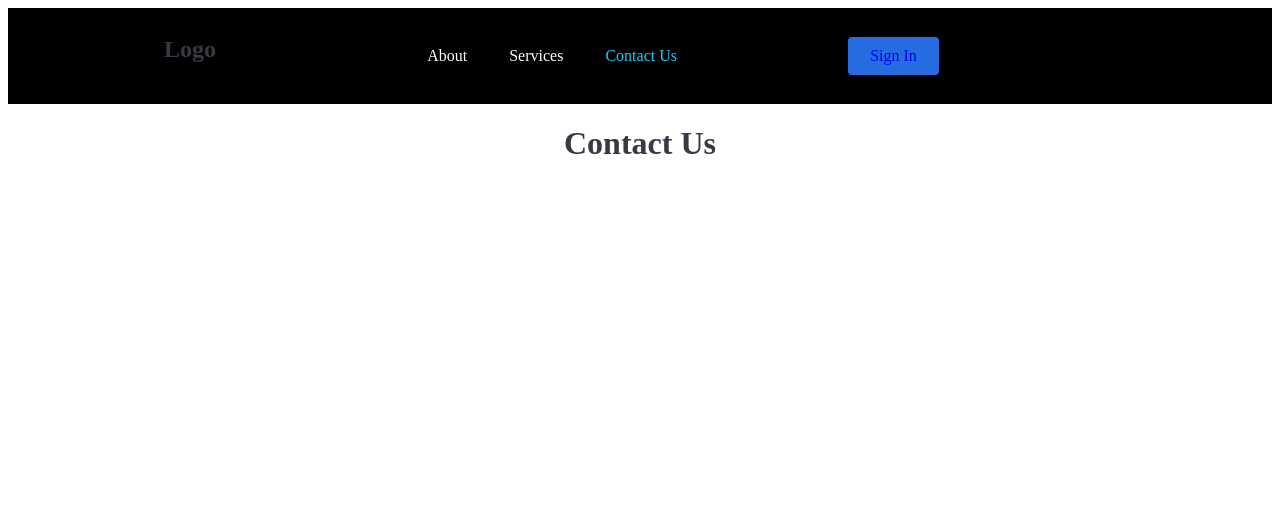
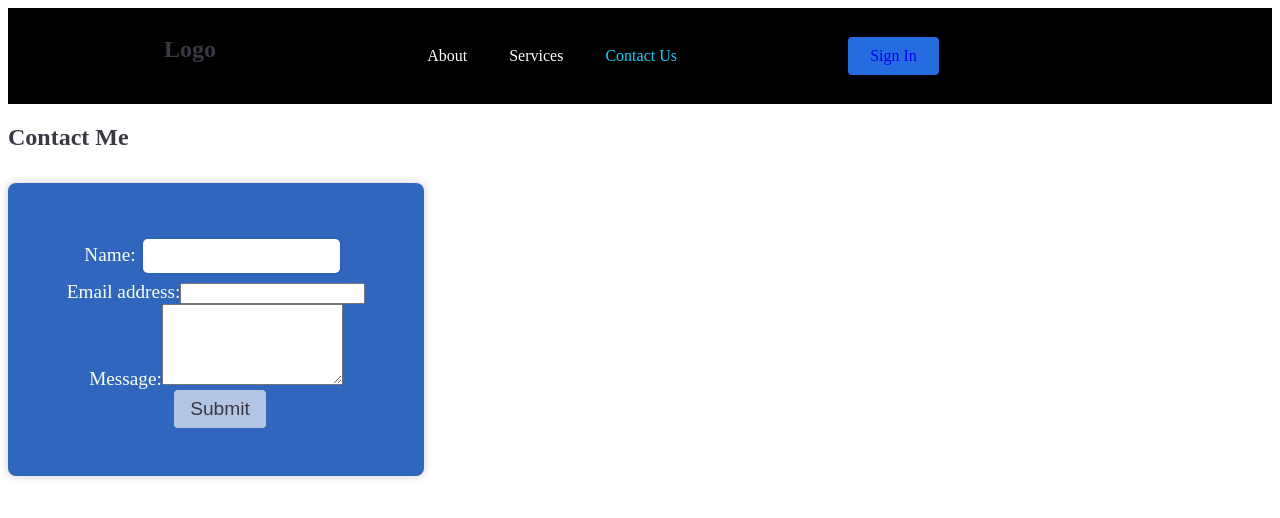
Before and after one commit to Dantallope/BigBoiBudgeting, a React (Create React App) app: page /contact-us in a window 1280 px wide. Shown: the top 518 px of the page. Built offline with nearby package versions, Linux system fonts and the light colour scheme.

Commit message:
added contact us page

```diff
--- /dev/null
+++ b/src/db/helpers.js
@@ -0,0 +1,8 @@
+export function capitalizeFirstLetter(string) {
+    return string.charAt(0).toUpperCase() + string.slice(1);
+  }
+
+  export function validateEmail(email) {
+    var re = /^(([^<>()[\]\\.,;:\s@"]+(\.[^<>()[\]\\.,;:\s@"]+)*)|(".+"))@((\[[0-9]{1,3}\.[0-9]{1,3}\.[0-9]{1,3}\.[0-9]{1,3}\])|(([a-zA-Z\-0-9]+\.)+[a-zA-Z]{2,}))$/;
+    return re.test(String(email).toLowerCase());
+  }
--- a/src/pages/contact-us.js
+++ b/src/pages/contact-us.js
@@ -1,11 +1,66 @@
-import React from 'react'
+import React, { useState } from 'react';
 
-const ContactUs = () => {
+import { validateEmail } from '../db/helpers';
+
+function Contact() {
+  const [formState, setFormState] = useState({ name: '', email: '', message: '' });
+
+  const [errorMessage, setErrorMessage] = useState('');
+  const { name, email, message } = formState;
+
+  const handleSubmit = (e) => {
+    e.preventDefault();
+    if (!errorMessage) {
+      console.log('Submit Form', formState);
+    }
+  };
+
+  const handleChange = (e) => {
+    if (e.target.name === 'email') {
+      const isValid = validateEmail(e.target.value);
+      if (!isValid) {
+        setErrorMessage('Your email is invalid.');
+      } else {
+        setErrorMessage('');
+      }
+    } else {
+      if (!e.target.value.length) {
+        setErrorMessage(`${e.target.name} is required.`);
+      } else {
+        setErrorMessage('');
+      }
+    }
+    if (!errorMessage) {
+      setFormState({ ...formState, [e.target.name]: e.target.value });
+      console.log('Handle Form', formState);
+    }
+  };
+
   return (
-    <div style = {{display:'flex',justifyContent:'center', alignContent:'center',height:'90vh'}}>
-        <h1>Contact Us</h1>
-    </div>
-  )
+    <section>
+      <h1 data-testid="h1tag">Contact Me</h1>
+      <form id="contact-form" onSubmit={handleSubmit}>
+        <div>
+          <label htmlFor="name">Name:</label>
+          <input type="text" name="name" defaultValue={name} onBlur={handleChange} />
+        </div>
+        <div>
+          <label htmlFor="email">Email address:</label>
+          <input type="email" name="email" defaultValue={email} onBlur={handleChange} />
+        </div>
+        <div>
+          <label htmlFor="message">Message:</label>
+          <textarea name="message" rows="5" defaultValue={message} onBlur={handleChange} />
+        </div>
+        {errorMessage && (
+          <div>
+            <p className="error-text">{errorMessage}</p>
+          </div>
+        )}
+        <button data-testid="button" type="submit">Submit</button>
+      </form>
+    </section>
+  );
 }
 
-export default ContactUs
+export default Contact;
```
